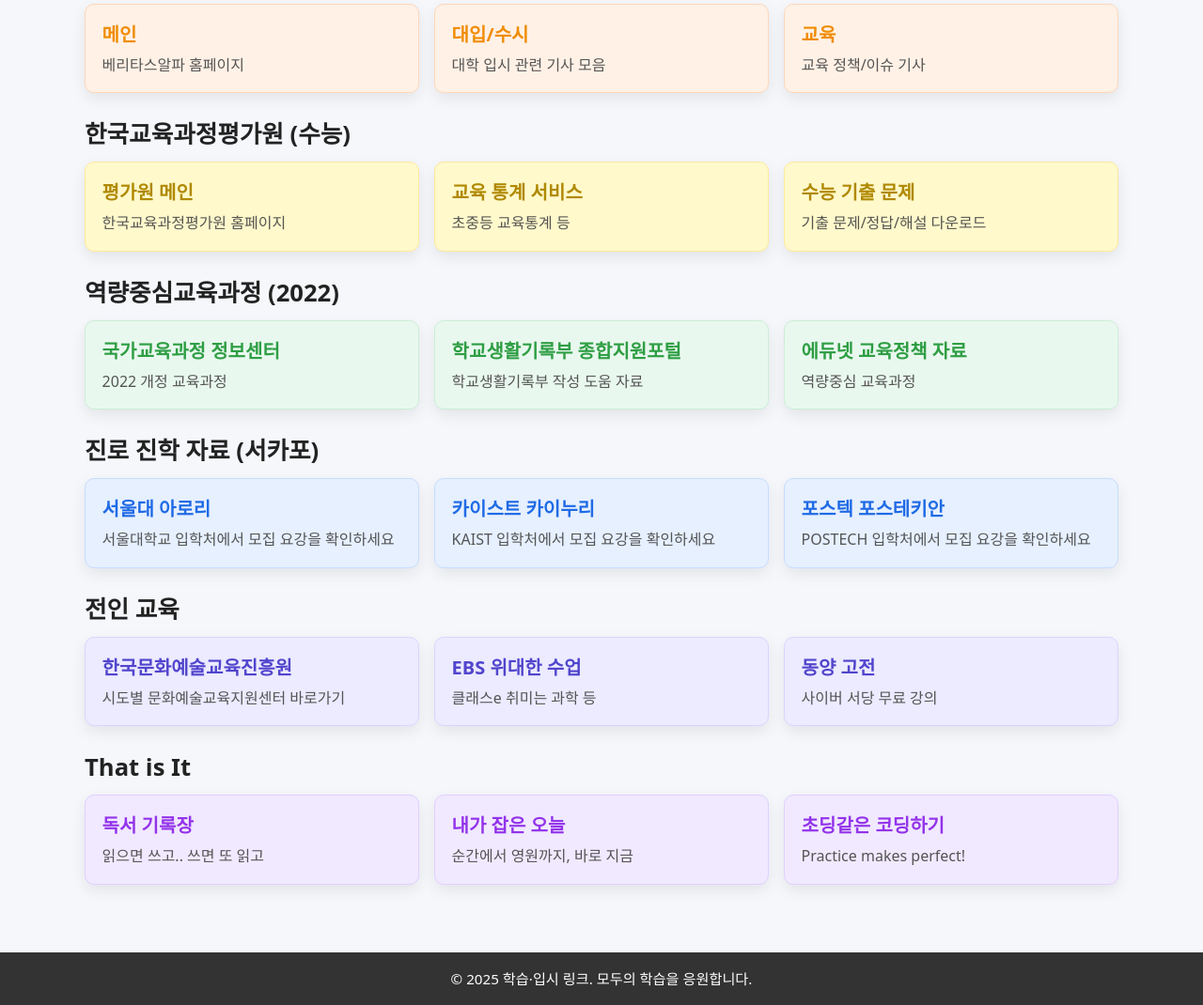
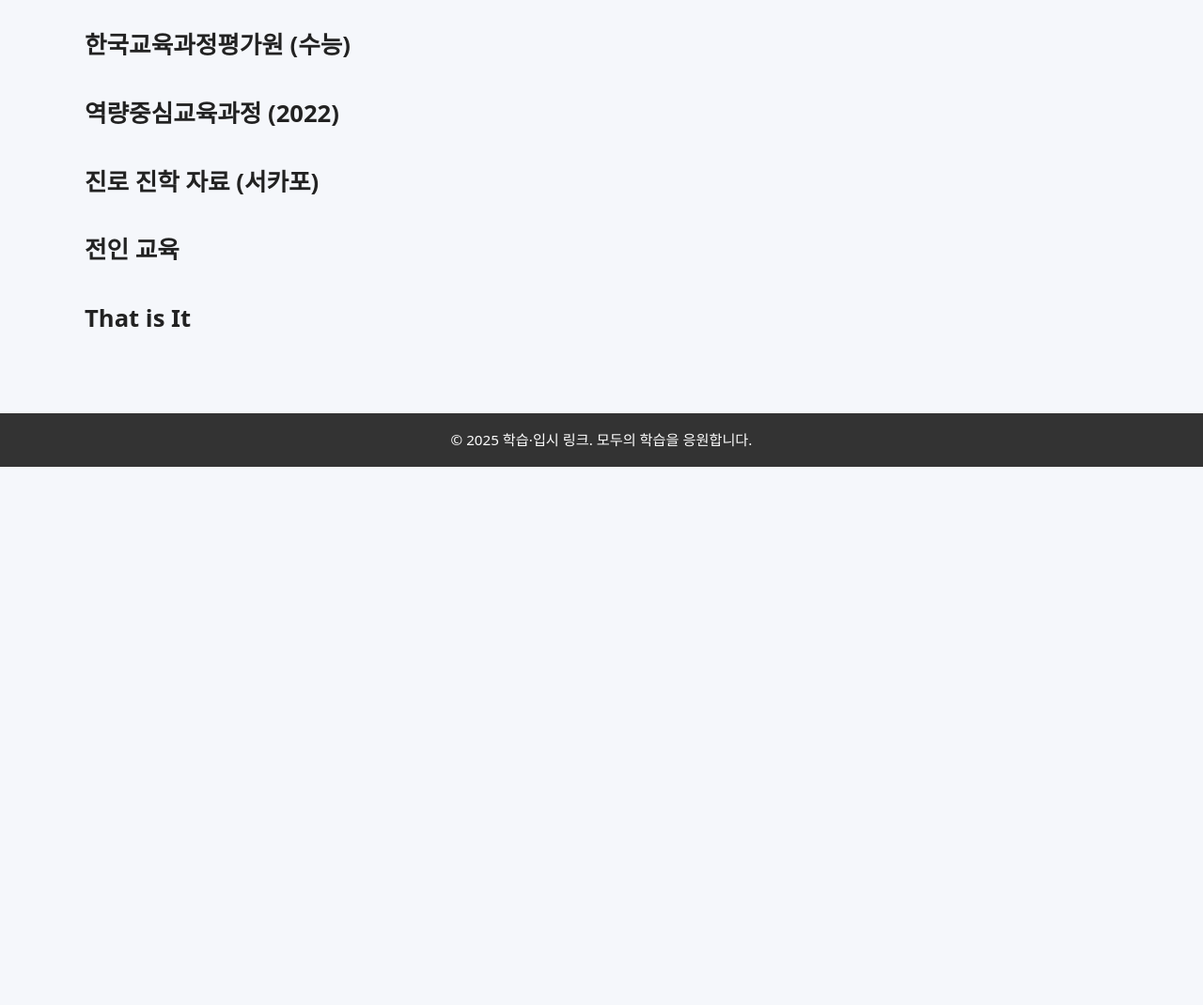
Before and after one commit to jinsaim/codefree, a plain HTML site: page index.html in a window 1280 px wide. Shown: the part 320-1390 px from the top of the page at 94% size. After the commit the page ends 817 px from the top, so only its background shows below. Drawn offline with Linux system fonts and the light colour scheme.

Commit message:
새로운 카테고리 입력 준비

```diff
--- a/index.html
+++ b/index.html
@@ -11,7 +11,7 @@
 <body>
 	<header>
 		<div class="container">
-			<h1>교육 관련 링크 모음</h1>
+			<h1>생각나는 코딩 연습</h1>
 		</div>
 	</header>
 
@@ -37,108 +37,42 @@
 		<section class="links theme-veritas theme-orange">
 			<h2>베리타스알파 (입시)</h2>
 			<div class="grid">
-				<a class="card" href="http://www.veritas-a.com/" target="_blank" rel="noopener noreferrer">
-					<h3>메인</h3>
-					<p>베리타스알파 홈페이지</p>
-				</a>
-				<a class="card" href="https://www.veritas-a.com/news/articleList.html?sc_sub_section_code=S2N8&view_type=sm" target="_blank" rel="noopener noreferrer">
-					<h3>대입/수시</h3>
-					<p>대학 입시 관련 기사 모음</p>
-				</a>
-				<a class="card" href="https://www.veritas-a.com/news/articleList.html?sc_section_code=S1N6&view_type=sm" target="_blank" rel="noopener noreferrer">
-					<h3>교육</h3>
-					<p>교육 정책/이슈 기사</p>
-				</a>
+
 			</div>
 		</section>
 
 		<section class="links theme-kice theme-yellow">
 			<h2>한국교육과정평가원 (수능)</h2>
 			<div class="grid">
-				<a class="card" href="https://www.kice.re.kr/main.do" target="_blank" rel="noopener noreferrer">
-					<h3>평가원 메인</h3>
-					<p>한국교육과정평가원 홈페이지</p>
-				</a>
-				<a class="card" href="https://edss.moe.go.kr/" target="_blank" rel="noopener noreferrer">
-					<h3>교육 통계 서비스</h3>
-					<p>초중등 교육통계 등</p>
-				</a>
-				<a class="card" href="https://www.suneung.re.kr/boardCnts/list.do?boardID=1500234&m=0403&s=suneung&searchStr=" target="_blank" rel="noopener noreferrer">
-					<h3>수능 기출 문제</h3>
-					<p>기출 문제/정답/해설 다운로드</p>
-				</a>
+
 			</div>
 		</section>
 
 	        	<section class="links theme-curriculum theme-green">
 			<h2>역량중심교육과정 (2022)</h2>
 			<div class="grid">
-				<a class="card" href="https://ncic.re.kr/index.cs" target="_blank" rel="noopener noreferrer">
-					<h3>국가교육과정 정보센터</h3>
-					<p>2022 개정 교육과정</p>
-				</a>
-				<a class="card" href="https://star.moe.go.kr/web/main/index.do" target="_blank" rel="noopener noreferrer">
-					<h3>학교생활기록부 종합지원포털</h3>
-					<p>학교생활기록부 작성 도움 자료</p>
-				</a>
-				<a class="card" href="https://www.edunet.net/clssFlCtgr/semantic/471" target="_blank" rel="noopener noreferrer">
-					<h3>에듀넷 교육정책 자료</h3>
-					<p>역량중심 교육과정</p>
-				</a>
+
 			</div>
 		</section>
 
 	        	<section class="links theme-career theme-blue">
 			<h2>진로 진학 자료 (서카포)</h2>
 			<div class="grid">
-				<a class="card" href="https://snuarori.snu.ac.kr/renew/main/main.php" target="_blank" rel="noopener noreferrer">
-					<h3>서울대 아로리</h3>
-					<p>서울대학교 입학처에서 모집 요강을 확인하세요</p>
-				</a>
-				<a class="card" href="https://kainuri.kaist.ac.kr/index.asp" target="_blank" rel="noopener noreferrer">
-					<h3>카이스트 카이누리</h3>
-					<p>KAIST 입학처에서 모집 요강을 확인하세요</p>
-				</a>
-				<a class="card" href="https://www.postech.ac.kr/kor/newscenter/postechian_list.do=" target="_blank" rel="noopener noreferrer">
-					<h3>포스텍 포스테키안</h3>
-					<p>POSTECH 입학처에서 모집 요강을 확인하세요</p>
-				</a>
+
 			</div>
 		</section>
 
 	        	<section class="links theme-holistic theme-indigo">
 			<h2>전인 교육</h2>
 			<div class="grid">
-				<a class="card" href="https://www.arte.or.kr/index.do" target="_blank" rel="noopener noreferrer">
-					<h3>한국문화예술교육진흥원</h3>
-					<p>시도별 문화예술교육지원센터 바로가기</p>
-				</a>
-				<a class="card" href="https://home.ebs.co.kr/greatminds/index" target="_blank" rel="noopener noreferrer">
-					<h3>EBS 위대한 수업</h3>
-					<p>클래스e 취미는 과학 등</p>
-				</a>
-				<a class="card" href="https://www.cyberseodang.or.kr/" target="_blank" rel="noopener noreferrer">
-					<h3>동양 고전</h3>
-					<p>사이버 서당 무료 강의</p>
-				</a>
+
 			</div>
 		</section>
 
 	<section class="links theme-thatisit theme-violet">
 			<h2>That is It</h2>
 			<div class="grid">
-				<a class="card" href="./reading.html" target="_blank" rel="noopener noreferrer">
-					<h3>독서 기록장</h3>
-					<p>읽으면 쓰고.. 쓰면 또 읽고</p>
-				</a>
-				<a class="card" href="./diary.html" target="_blank" rel="noopener noreferrer">
-					<h3>내가 잡은 오늘</h3>
-					<p>순간에서 영원까지, 바로 지금</p>
-				</a>
-				<a class="card" href="https://github.com/codefree" target="_blank" rel="noopener noreferrer">
-					<h3>초딩같은 코딩하기</h3>
-					<p>Practice makes perfect!</p>
-				</a>
+
 			</div>
 		</section>
 	</main>
```
